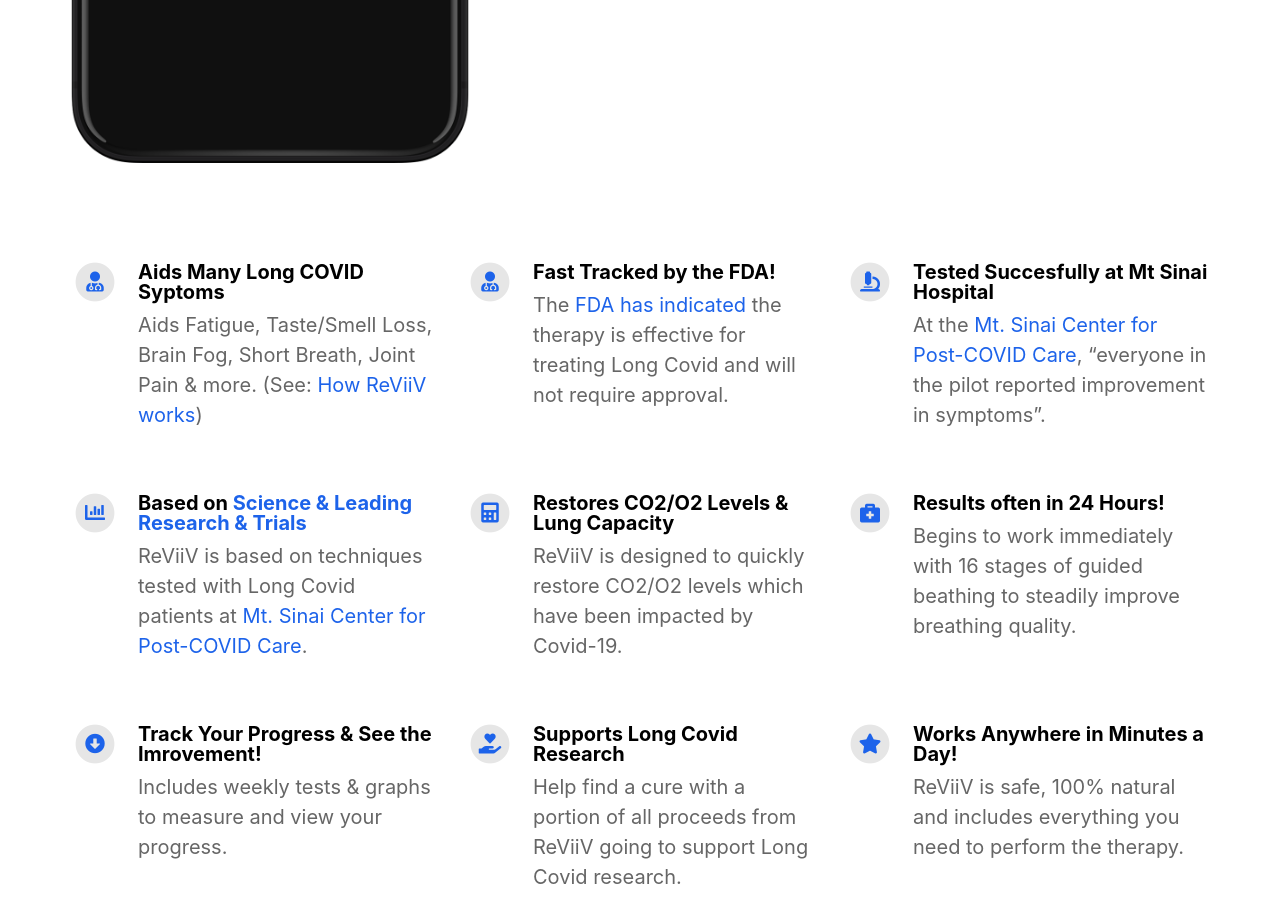
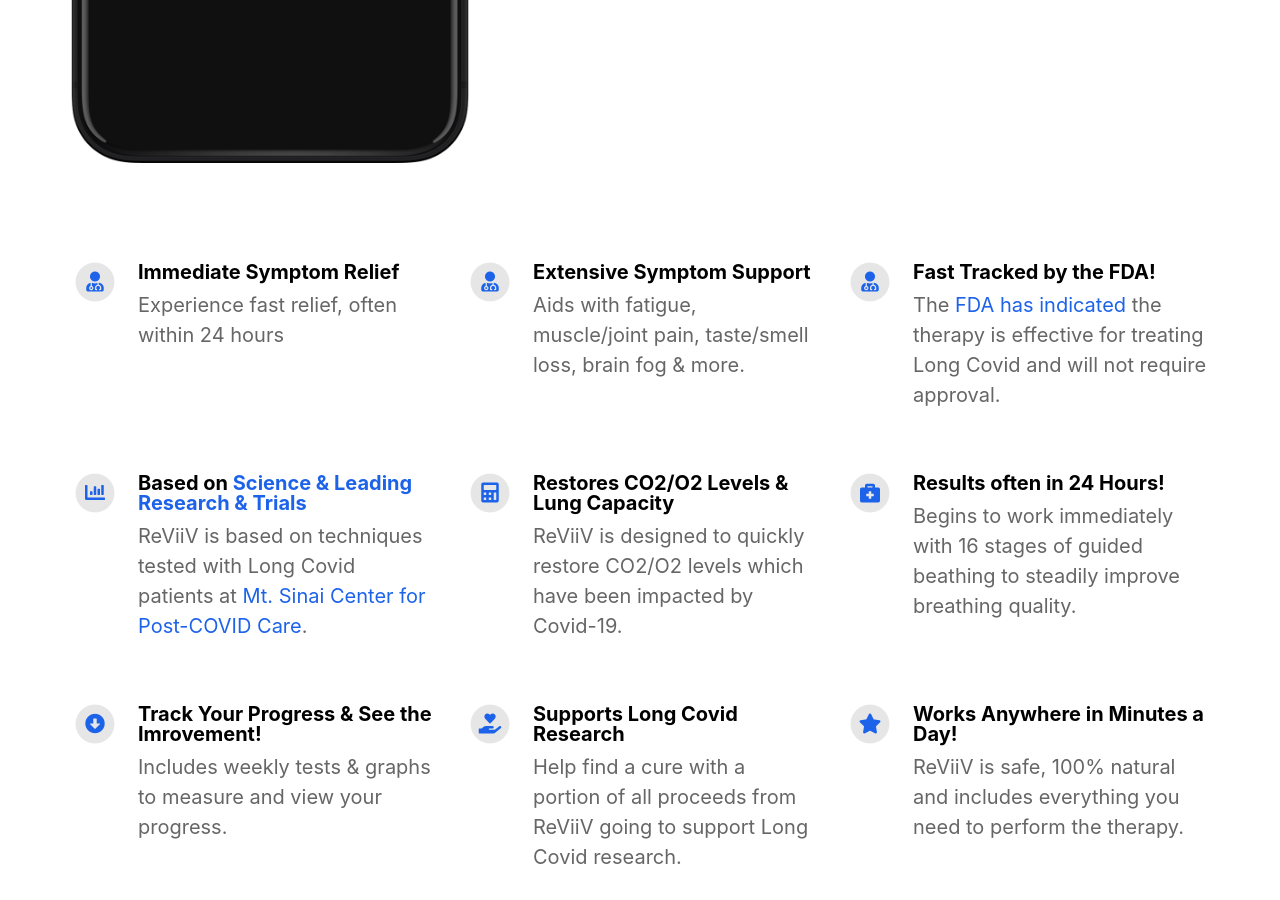
Before and after one commit to marcvanh/reviiv.me, a Jekyll site: the page built from index.html, in a window 1280 px wide and 900 px high, scrolled down 822 px. Built offline with Jekyll 4.4.1, drawn with Linux system fonts in a browser that asks for light colours; nearby versions of some CDN libraries.

Commit message:
Update _config.yml

```diff
--- a/_config.yml
+++ b/_config.yml
@@ -35,17 +35,17 @@ youtube_username                          :
 # Feature List                            Edit, add or remove features to be presented.
 features                                  :
 
-  - title                                 : Aids Many Long COVID Syptoms
-    description                           : "Aids Fatigue, Taste/Smell Loss, Brain Fog, Short Breath, Joint Pain & more. (See: <a href=\"/howitworks/\">How ReViiV works</a>)"
+  - title                                 : Immediate Symptom Relief
+    description                           : "Experience fast relief, often within 24 hours"
+    fontawesome_icon_name                 : user-md
+
+  - title                                 : Extensive Symptom Support
+    description                           : Aids with fatigue, muscle/joint pain, taste/smell loss, brain fog & more.
     fontawesome_icon_name                 : user-md
 
   - title                                 : Fast Tracked by the FDA!
     description                           : The <a href="https://www.theatlantic.com/magazine/archive/2021/04/unlocking-the-mysteries-of-long-covid/618076/?utm_source=newsletter&utm_medium=email&utm_campaign=atlantic-daily-newsletter&utm_content=20210308&silverid-ref=NDQ1Mzc4MzU1NDgxS0" target="_blank">FDA has indicated</a> the therapy is effective for treating Long Covid and will not require approval.
     fontawesome_icon_name                 : user-md
-
-  - title                                 : Tested Succesfully at Mt Sinai Hospital
-    description                           : At the <a href="https://www.theatlantic.com/magazine/archive/2021/04/unlocking-the-mysteries-of-long-covid/618076/?utm_source=newsletter&utm_medium=email&utm_campaign=atlantic-daily-newsletter&utm_content=20210308&silverid-ref=NDQ1Mzc4MzU1NDgxS0" target="_blank">Mt. Sinai Center for Post-COVID Care</a>, “everyone in the pilot reported improvement in symptoms”.
-    fontawesome_icon_name                 : microscope
 
   - title                                 : Based on <a href=" https://reviiv.me/howitworks/ " target="_blank"> Science & Leading Research & Trials </a>
     description                           : ReViiV is based on techniques tested with Long Covid patients at <a href="https://www.theatlantic.com/magazine/archive/2021/04/unlocking-the-mysteries-of-long-covid/618076/?utm_source=newsletter&utm_medium=email&utm_campaign=atlantic-daily-newsletter&utm_content=20210308&silverid-ref=NDQ1Mzc4MzU1NDgxS0" target="_blank">Mt. Sinai Center for Post-COVID Care</a>.
```
